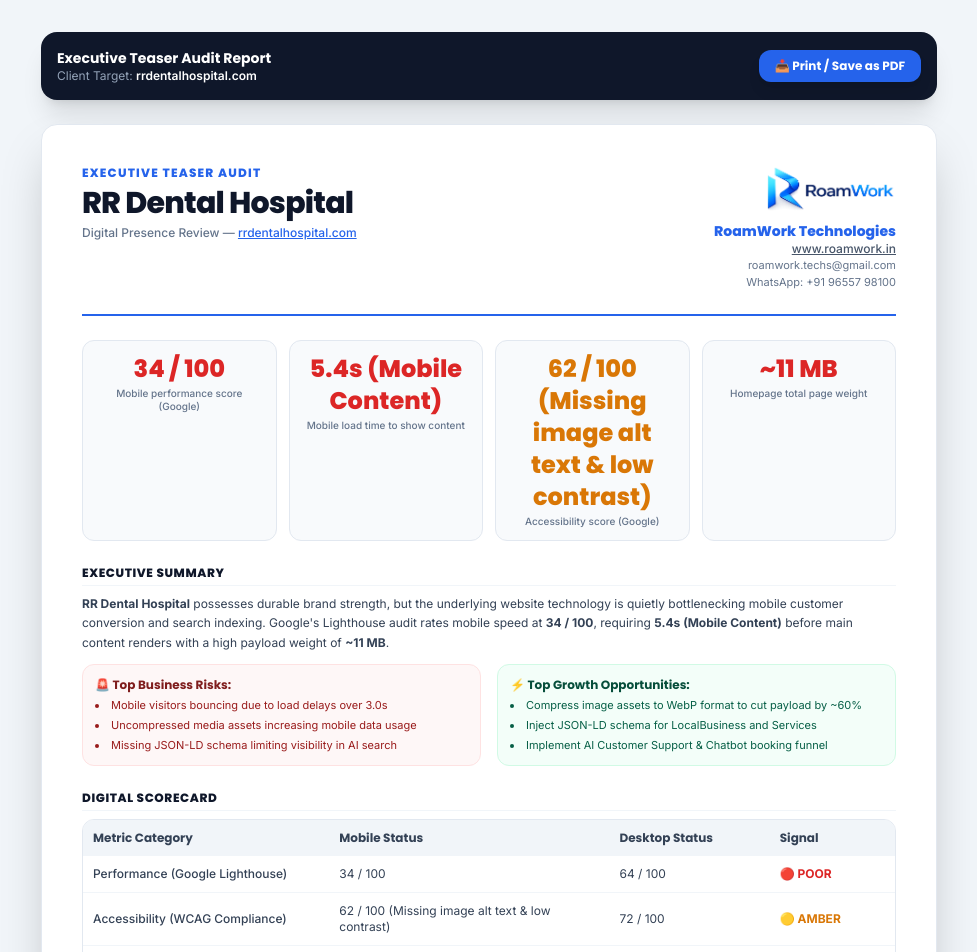
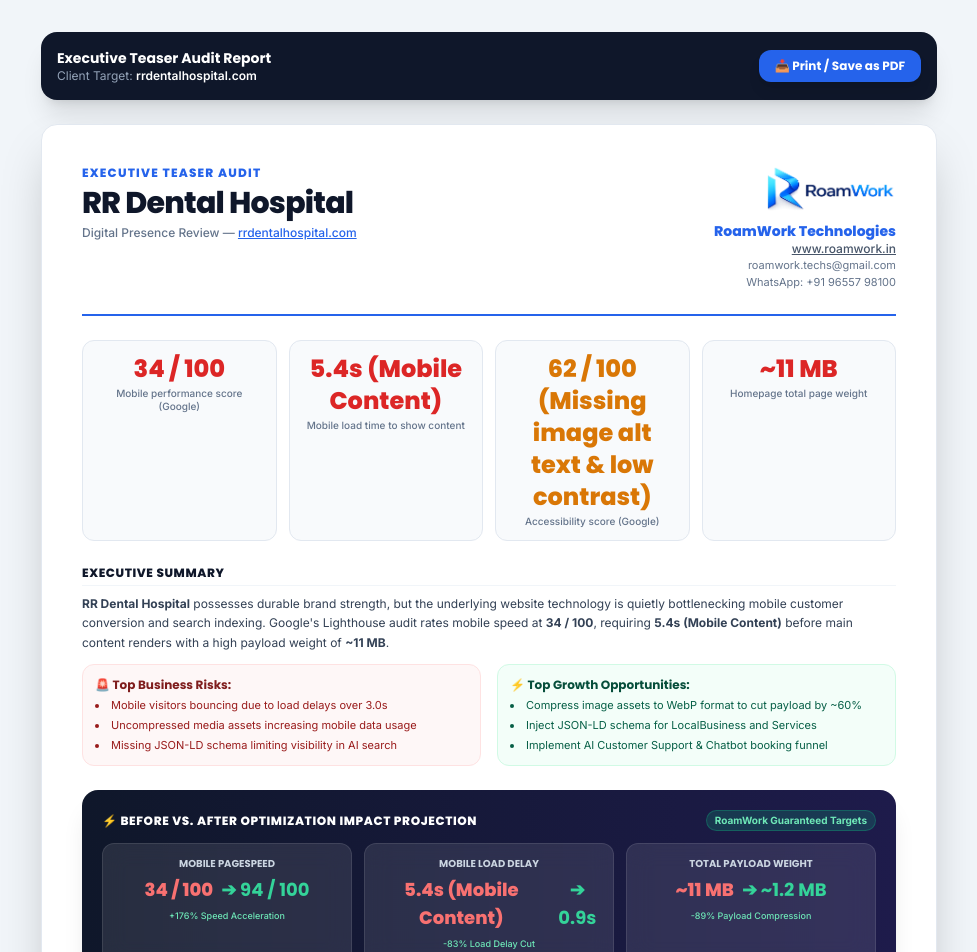
Before and after one commit to Arulkumaran-2001/lead-automation-tool, a Next.js app: page /audits/rrdentalhospital.com in a window 1280 px wide. Shown: the top 952 px of the page, without its empty margins (151-1128 px from the left). Built offline with nearby package versions, Linux system fonts and the light colour scheme; no server answers; the database is empty.

Commit message:
Implement GRIE Phase 8: Before vs. After Optimization Impact Preview section on executive teaser audit reports

```diff
--- a/src/app/audits/[domain]/page.tsx
+++ b/src/app/audits/[domain]/page.tsx
@@ -169,7 +169,7 @@
             <strong>{businessName}</strong> possesses durable brand strength, but the underlying website technology is quietly bottlenecking mobile customer conversion and search indexing. Google's Lighthouse audit rates mobile speed at <strong>{perfScore}</strong>, requiring <strong>{loadTime}</strong> before main content renders with a high payload weight of <strong>{pageWeight}</strong>.
           </p>
 
-          <div className="grid grid-cols-2 gap-4 text-xs">
+          <div className="grid grid-cols-1 sm:grid-cols-2 gap-4 text-xs mb-6">
             <div className="bg-red-50/60 p-3 rounded-xl border border-red-100">
               <span className="font-bold text-red-900 block mb-1 font-poppins">🚨 Top Business Risks:</span>
               <ul className="space-y-1 text-red-800 text-[11px] list-disc list-inside">
@@ -186,6 +186,47 @@
                 <li>Inject JSON-LD schema for LocalBusiness and Services</li>
                 <li>Implement AI Customer Support & Chatbot booking funnel</li>
               </ul>
+            </div>
+          </div>
+        </section>
+
+        {/* Before vs. After Optimization Impact Projection */}
+        <section className="mb-6 bg-gradient-to-r from-slate-900 to-indigo-950 text-white p-5 rounded-2xl shadow-xl print:border print:border-slate-300">
+          <div className="flex justify-between items-center mb-3">
+            <h2 className="text-xs font-extrabold uppercase tracking-wider font-poppins flex items-center space-x-2 text-white">
+              <span>⚡ BEFORE VS. AFTER OPTIMIZATION IMPACT PROJECTION</span>
+            </h2>
+            <span className="text-[10px] font-bold px-2 py-0.5 rounded-full bg-emerald-500/20 text-emerald-300 border border-emerald-500/30">
+              RoamWork Guaranteed Targets
+            </span>
+          </div>
+
+          <div className="grid grid-cols-1 sm:grid-cols-3 gap-3 text-center text-xs">
+            <div className="bg-white/10 p-3 rounded-xl backdrop-blur-md border border-white/10">
+              <span className="text-[10px] font-bold text-slate-300 uppercase block font-poppins">Mobile PageSpeed</span>
+              <div className="flex justify-center items-center space-x-2 mt-1 font-poppins">
+                <span className="text-red-400 font-extrabold text-base sm:text-lg">{perfScore}</span>
+                <span className="text-emerald-400 font-bold text-base sm:text-lg">➔ 94 / 100</span>
+              </div>
+              <span className="text-[9px] text-emerald-300 font-medium block mt-1">+176% Speed Acceleration</span>
+            </div>
+
+            <div className="bg-white/10 p-3 rounded-xl backdrop-blur-md border border-white/10">
+              <span className="text-[10px] font-bold text-slate-300 uppercase block font-poppins">Mobile Load Delay</span>
+              <div className="flex justify-center items-center space-x-2 mt-1 font-poppins">
+                <span className="text-red-400 font-extrabold text-base sm:text-lg">{loadTime}</span>
+                <span className="text-emerald-400 font-bold text-base sm:text-lg">➔ 0.9s</span>
+              </div>
+              <span className="text-[9px] text-emerald-300 font-medium block mt-1">-83% Load Delay Cut</span>
+            </div>
+
+            <div className="bg-white/10 p-3 rounded-xl backdrop-blur-md border border-white/10">
+              <span className="text-[10px] font-bold text-slate-300 uppercase block font-poppins">Total Payload Weight</span>
+              <div className="flex justify-center items-center space-x-2 mt-1 font-poppins">
+                <span className="text-red-400 font-extrabold text-base sm:text-lg">{pageWeight}</span>
+                <span className="text-emerald-400 font-bold text-base sm:text-lg">➔ ~1.2 MB</span>
+              </div>
+              <span className="text-[9px] text-emerald-300 font-medium block mt-1">-89% Payload Compression</span>
             </div>
           </div>
         </section>
```
